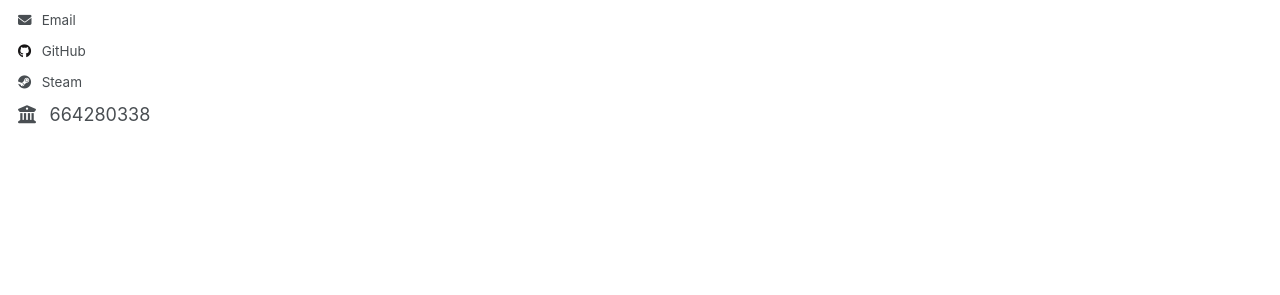
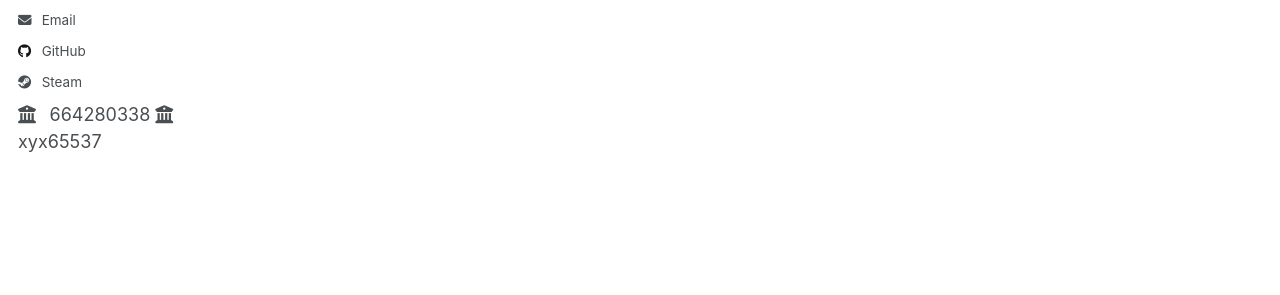
Before and after one commit to imv05/my_info.github.io, a Jekyll site: the page built from _pages/about.md, in a window 1280 px wide. Shown: the part 402-697 px from the top of the page. Built offline with Jekyll 4.4.1, drawn with Linux system fonts in a browser that asks for light colours; a script that is not in the unit is left out.

Commit message:
Update author-profile.html

```diff
--- a/_includes/author-profile.html
+++ b/_includes/author-profile.html
@@ -168,6 +168,9 @@
       {% if author.qq %}
         <i class="fas fa-fw fa-building-columns icon-pad-right" aria-hidden="true"></i>{{ site.author.qq }}
       {% endif %}
+      {% if author.wechat %}
+        <i class="fas fa-fw fa-building-columns icon-pad-right" aria-hidden="true"></i>{{ site.author.wechat }}
+      {% endif %}
     </ul>
   </div>
 </div>
```
